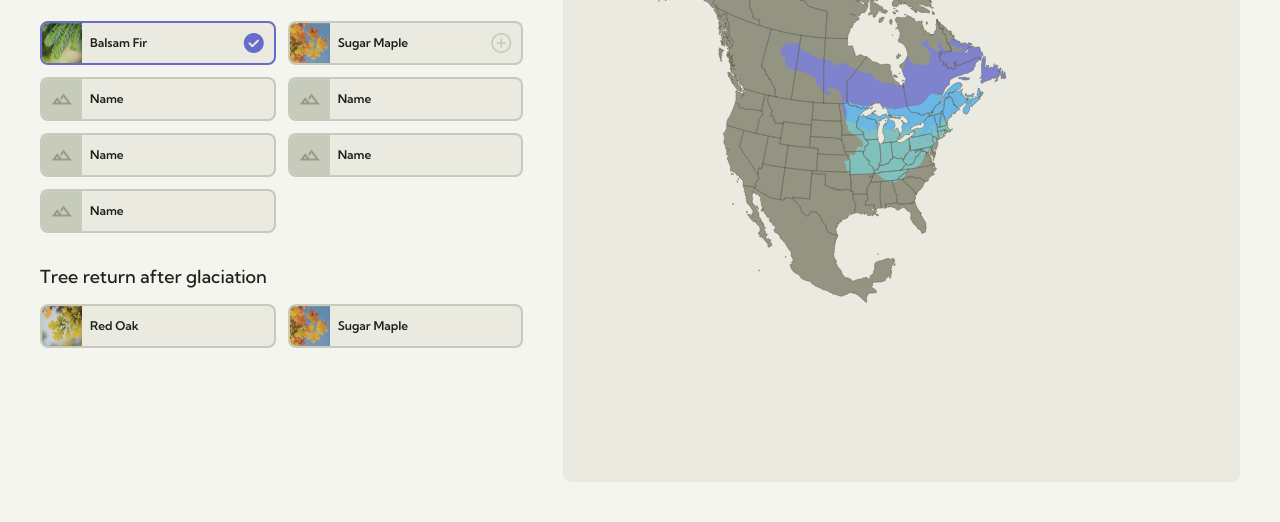
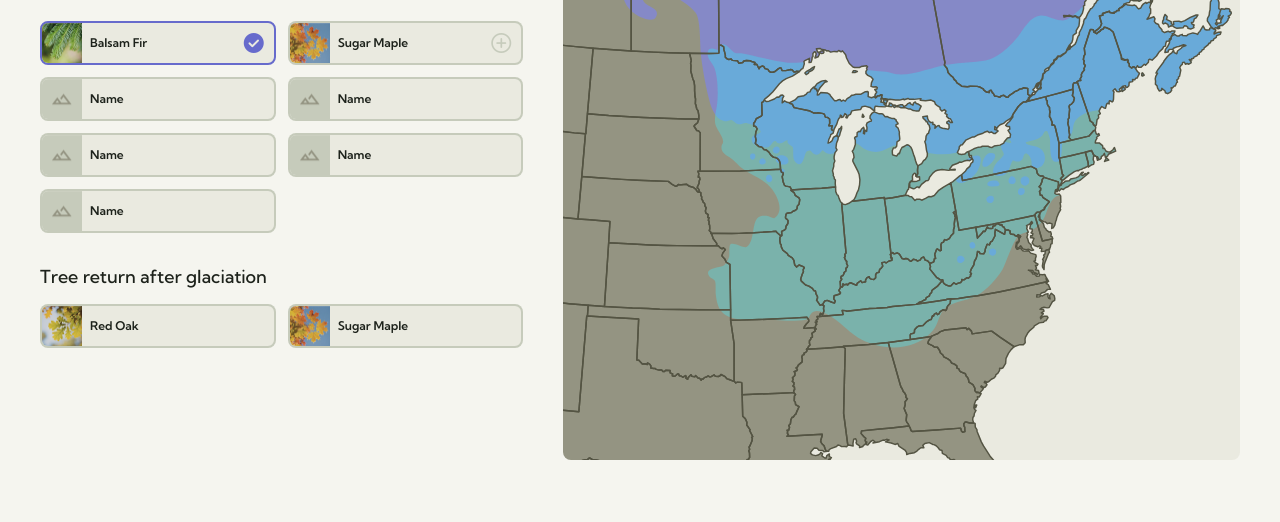
Before and after one commit to cable-museum/northwoods-maps, a website: page public/index.html in a window 1280 px wide. Shown: the part 278-800 px from the top of the page. Drawn offline with nearby package versions, Linux system fonts and the light colour scheme; some packages are replaced by stand-ins of ours; a web font is replaced by a local one.

Commit message:
Switched to svgs

```diff
--- a/public/index.html
+++ b/public/index.html
@@ -135,37 +135,42 @@
         </div>
 
         <div class="map-container">
-            <!-- map_fill holds space and has a background -->
-            <!-- Only this svg needs preserveAspectRatio="xMidYMid meet" -->
-            <img class="base" src="./images/map_fill.svg" />
+            <!-- svg viewBox and ".svg-base image" which together control zoom -->
+            <svg class="svg-base" viewBox="110 112.5 75 75" preserveAspectRatio="xMidYMid meet">
+                <image href="./images/map_fill.svg" />
+                <!-- Masks -->
+                <defs>
+                    <mask id="map-mask">
+                        <image href="./images/map_fill.svg" />
+                    </mask>
+                </defs>
 
-            <!-- absolute positioned layers -->
-            <img id="oak" class="layer overlay " src="./images/oak.svg" />
-            <img id="aspen" class="layer overlay" src="./images/aspen.svg" />
-            <img id="birch" class="layer overlay" src="./images/birch.svg" />
-            <img id="whitepine" class="layer overlay" src="./images/whitePine.svg" />
-            <img id="redpine" class="layer overlay" src="./images/redPine.svg" />
-            <img id="maple" class="layer overlay is-visible" src="./images/maple.svg" />
-            <img id="balsam" class="layer overlay is-visible" src="./images/balsam.svg" />
+                <!-- Overlays -->
+                <image id="oak" class="overlay" href="./images/oak.svg" style="mask: url(#map-mask);" />
+                <image id="aspen" class="overlay" href="./images/aspen.svg" style="mask: url(#map-mask);" />
+                <image id="birch" class="overlay" href="./images/birch.svg" style="mask: url(#map-mask);" />
+                <image id="whitepine" class="overlay" href="./images/whitePine.svg" style="mask: url(#map-mask);" />
+                <image id="redpine" class="overlay" href="./images/redPine.svg" style="mask: url(#map-mask);" />
+                <image id="maple" class="overlay is-visible" href="./images/maple.svg" style="mask: url(#map-mask);" />
+                <image id="balsam" class="overlay is-visible" href="./images/balsam.svg" style="mask: url(#map-mask);" />
 
-            <div id="animated-redoak" class="animation-container">
-                <img class="layer overlay" src="./images/anim_01.svg" />
-                <img class="layer overlay" src="./images/anim_02.svg" />
-                <img class="layer overlay" src="./images/anim_03.svg" />
-            </div>
+                <!-- Animations -->
+                <g id="animated-redoak" class="animation-container">
+                    <image class="overlay" href="./images/anim_01.svg" style="mask: url(#map-mask);"/>
+                    <image class="overlay" href="./images/anim_02.svg" style="mask: url(#map-mask);"/>
+                    <image class="overlay" href="./images/anim_03.svg" style="mask: url(#map-mask);"/>
+                </g>
 
-            <div id="animated-maple" class="animation-container">
-                <img class="layer overlay" src="./images/anim_03.svg" />
-                <img class="layer overlay" src="./images/anim_02.svg" />
-                <img class="layer overlay" src="./images/anim_01.svg" />
-            </div>
+                <g id="animated-maple" class="animation-container">
+                    <image class="overlay" href="./images/anim_03.svg" style="mask: url(#map-mask);"/>
+                    <image class="overlay" href="./images/anim_02.svg" style="mask: url(#map-mask);"/>
+                    <image class="overlay" href="./images/anim_01.svg" style="mask: url(#map-mask);"/>
+                </g>
 
-            <!-- absolutely positioned outlines on top of the fill -->
-            <img class="layer" src="./images/map_outlines.svg" />
+                <!-- Outlines -->
+                <image href="./images/map_outlines.svg" />
+            </svg>
         </div>
-
-        <!-- TODO: try to use whole US but zoom and position -->
-        <!-- TODO: buttons -->
 
         <script src="script.js"></script>
     </main>
--- a/public/script.js
+++ b/public/script.js
@@ -20,7 +20,7 @@ function toggleSVG(treeName) {
 
 function createAnimation(containerId) {
     const animationContainer = document.getElementById(containerId);
-    const layers = animationContainer.querySelectorAll(".layer");
+    const layers = animationContainer.querySelectorAll(".overlay");
     let currentIndex = 0;
     let animationId;
     let lastTime = 0;
@@ -79,7 +79,7 @@ function toggleAnimation(containerId) {
             stopAnimations.delete(id);
         }
         const container = document.getElementById(id);
-        const layers = container.querySelectorAll(".layer");
+        const layers = container.querySelectorAll(".overlay");
         layers.forEach((layer) => {
             layer.classList.remove("is-visible");
         });
--- a/public/style.css
+++ b/public/style.css
@@ -218,9 +218,8 @@ p {
     top: 0px;
 }
 
-/* Base holds space (relative), determines the width and height. */
-/* Only this svg needs preserveAspectRatio="xMidYMid meet". */
-.base {
+/* Base holds space, determines the width and height. */
+.svg-base {
     position: relative;
     height: auto;
     width: 100%;
@@ -228,26 +227,17 @@ p {
     background: var(--card);
 }
 
-/* Layers are absolute positioned and match the width and height of the base */
-.layer {
-    position: absolute;
-    top: 0;
-    left: 0;
-    height: 100%;
-    width: 100%;
-    border-radius: 8px;
+/* See svg viewBox */
+.svg-base image {
+    height: 300px;
+    width: 300px;
 }
 
 .overlay {
     opacity: 0;
     transition: opacity 0.3s ease-in-out;
     mix-blend-mode: overlay;
-    mask: url("images/map_fill.svg"); /* reference to the SVG mask */
-    mask-position: center;
-    mask-size: 100% 100%;
-    -webkit-mask: url("images/map_fill.svg"); /* for cross-browser compatibility */
-    -webkit-mask-position: center;
-    -webkit-mask-size: 100% 100%;
+    filter: saturate(1.5);
 }
 
 .is-visible {
@@ -336,15 +326,4 @@ p {
         that the sticky map has some space around it */
         padding: 40px 0;
     }
-
-    .overlay {
-        mask-size: 100% calc(100% - 80px);
-        -webkit-mask-size: 100% calc(100% - 80px);
-    }
-
-    /* We must add padding since absolutely positioned elements set to full
-    height won't take padding into account. */
-    .layer {
-        padding: 40px 0;
-    }
 }
```
